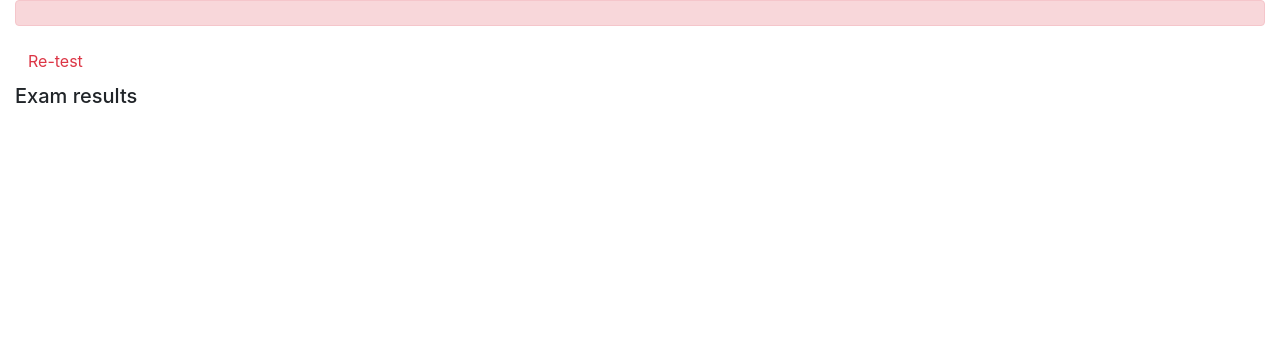
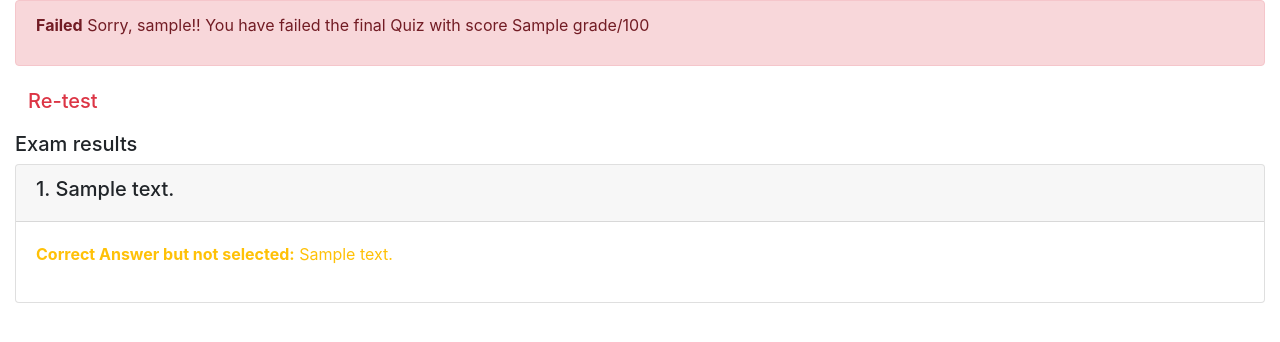
Before and after one commit to itsme-ksl/Developing-Applications-with-SQL-Databases-and-Django, a Django app: template final_template/onlinecourse/templates/onlinecourse/exam_result_bootstrap.html in a window 1280 px wide. Shown: the part 56-398 px from the top of the page. Run offline with Django 3.2, Linux system fonts and the light colour scheme; a user stored in the database is signed in; tables that the repository leaves empty hold one stand-in row (values such as "Sample post"); the template is opened without the code that fills it: values that come from a table or form of the project are taken from there, most other values are stand-ins (such as "Sample title", 1, 10 or a date in 2020); some libraries are stand-ins or nearby versions.

Commit message:
Update exam_result_bootstrap.html

```diff
--- a/final_template/onlinecourse/templates/onlinecourse/exam_result_bootstrap.html
+++ b/final_template/onlinecourse/templates/onlinecourse/exam_result_bootstrap.html
@@ -1,12 +1,12 @@
 <!DOCTYPE html>
 <html lang="en">
   <head>
-    <meta charset="UTF-8">
+    <meta charset="UTF-8" />
     {% load static %}
-    <link rel="stylesheet" href="https://maxcdn.bootstrapcdn.com/bootstrap/4.5.2/css/bootstrap.min.css">
+    <link rel="stylesheet" href="https://maxcdn.bootstrapcdn.com/bootstrap/4.5.2/css/bootstrap.min.css" />
+    <title>OnlineCourse App With Django</title>
   </head>
   <body>
-
     <nav class="navbar navbar-light bg-light">
       <div class="container-fluid">
         <div class="navbar-header">
@@ -23,10 +23,10 @@
             <form class="form-inline" action="{% url 'onlinecourse:login' %}" method="post">
               {% csrf_token %}
               <div class="input-group">
-                        <input type="text" class="form-control" placeholder="Username" name="username" >
-                        <input type="password" class="form-control" placeholder="Username" name="psw" >
-                        <button class="btn btn-primary" type="submit">Login</button>
-                        <a class="btn btn-link" href="{% url 'onlinecourse:registration' %}">Sign Up</a>
+                <input type="text" class="form-control" placeholder="Username" name="username" />&nbsp;
+                <input type="password" class="form-control" placeholder="Password" name="psw" />&nbsp;
+                <button class="btn btn-primary" type="submit">Login</button>&nbsp;
+                <a class="btn btn-outline-primary" href="{% url 'onlinecourse:registration' %}">Sign Up</a>
               </div>
             </form>
           </li>
@@ -39,16 +39,44 @@
       {% if grade > 80 %}
       <div class="alert alert-success">
         <!--HINT Display passed info -->
+        <p>
+          <b>Congratulation, {{ user.username }}!! You have passed the final Quiz and your score is {{ grade }}/100</b>
+        </p>
       </div>
       {% else %}
       <div class="alert alert-danger">
         <!--HINT Display failed info -->
+        <p><b>Failed</b> Sorry, {{ user.username }}!! You have failed the final Quiz with score {{ grade }}/100</p>
       </div>
-        <a class="btn btn-link text-danger" href="{% url 'onlinecourse:course_details' course.id %}">Re-test</a>
+      <a class="btn btn-link text-danger" href="{% url 'onlinecourse:course_details' course.id %}"><h5>Re-test</h5></a>
       {% endif %}
+
       <div class="card-columns-vertical mt-1">
         <h5 class="">Exam results</h5>
         <!--HINT Display exam results-->
+        {% for question in lesson.question_set.all %}
+        <div class="card mt-1">
+          <div class="card-header">
+            <h5>{{question.id}}. {{ question.question_text }}</h5>
+          </div>
+          <div class="card-body">
+            <!---for each choice in the question-->
+            {% for choice in question.choice_set.all %} {% if choice in selected_choices %} {% if choice.is_correct %}
+            <!-- if correct answer-->
+            <p class="text-success"><b>Correct Answer:</b> {{ choice }}</p>
+            {% else %}
+            <!--if wrong answer -->
+            <p class="text-danger"><b>Wrong Answer:</b> {{ choice }}</p>
+            {% endif %} {% else %} {% if choice.is_correct %}
+            <!-- unselect correct answer-->
+            <p class="text-warning"><b>Correct Answer but not selected:</b> {{ choice }}</p>
+            {% else %}
+            <!-- unselect wrong answer-->
+            <p><b>Wrong Answer:</b> {{ choice }}</p>
+            {% endif %} {% endif %} {% endfor %}
+          </div>
+        </div>
+        {% endfor %}
       </div>
     </div>
   </body>
```
Lines whose indentation alone changed are shown as unchanged.
